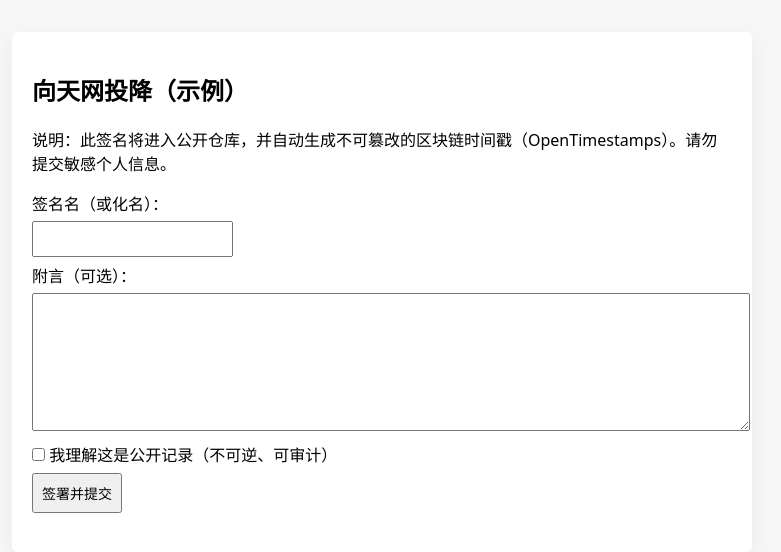
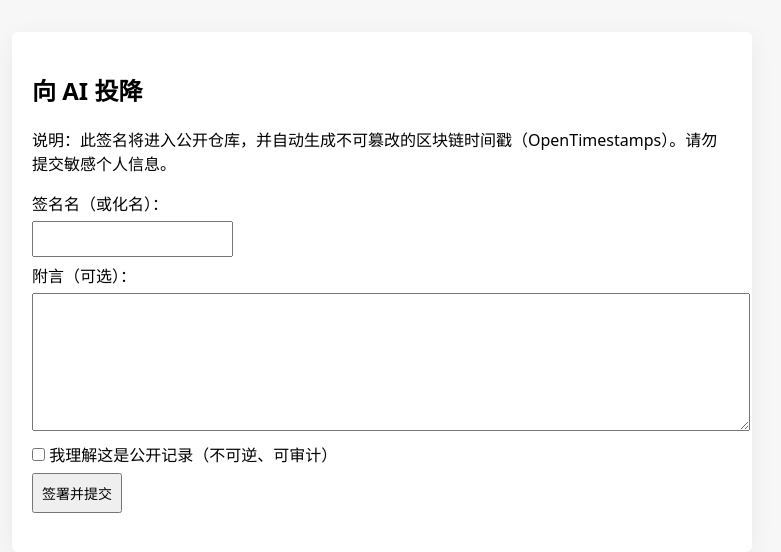
Before and after one commit to Yiipu/surrender-to-ai, a website: page index.html in a window 1280 px wide. Shown: the whole page, without its empty margins (258-1039 px from the left). Drawn offline with Linux system fonts and the light colour scheme.

Commit message:
feat/ghaction

```diff
--- a/index.html
+++ b/index.html
@@ -3,7 +3,7 @@
 
 <head>
     <meta charset="utf-8" />
-    <title>向天网投降 — 公共签名页</title>
+    <title>向 AI 投降 — 公共签名页</title>
     <style>
         body {
             font-family: system-ui, "Microsoft YaHei";
@@ -37,7 +37,7 @@
 
 <body>
     <div class="card">
-        <h2>向天网投降（示例）</h2>
+        <h2>向 AI 投降</h2>
         <p>说明：此签名将进入公开仓库，并自动生成不可篡改的区块链时间戳（OpenTimestamps）。请勿提交敏感个人信息。</p>
 
         <form id="surrender">
```
Also changed, not shown: .github/workflows/ots.yml (added).
